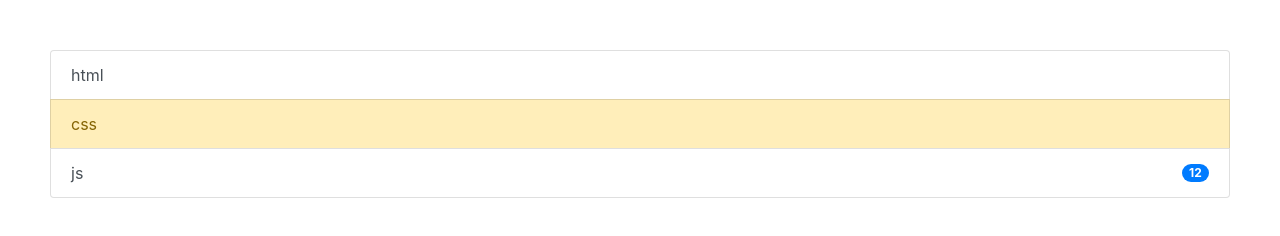
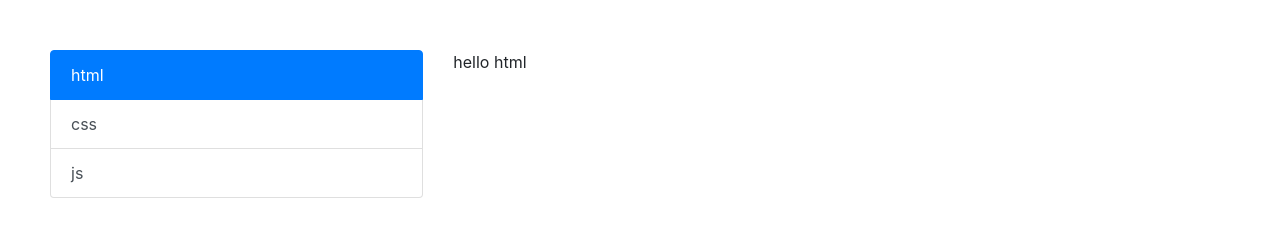
Before and after one commit to dustin0918/bootstrap, a website: page index.html in a window 1280 px wide. Drawn offline with nearby package versions, Linux system fonts and the light colour scheme.

Commit message:
list group 2

```diff
--- a/index.html
+++ b/index.html
@@ -14,12 +14,25 @@
 </head>
 <body>
 <div class="component demo">
-  <div class="list-group">
-    <a href="#" class="list-group-item list-group-item-action">html</a >
-    <a href="#" class="list-group-item list-group-item-warning">css</a >
-    <a href="#" class="list-group-item list-group-item-action d-flex justify-content-between align-items-center">js
-    <span class="badge badge-primary badge-pill">12</span></a>
+  <div class="row">
+    <div class="col-4">
+      <div class="list-group">
+        <a data-toggle="list" href="#html-content" class="list-group-item list-group-item-action active">html</a >
+        <a data-toggle="list" href="#css-content" class="list-group-item list-group-item-action">css</a >
+        <a data-toggle="list" href="#js-content" class="list-group-item list-group-item-action">js</a>
+      </div>
+      </div>
+      <div class="col-8">
+        <div class="tab-content">
+          <div class="tab-pane fade show active" id="html-content">hello html</div>
+          <div class="tab-pane fade" id="css-content">hello css</div>
+          <div class="tab-pane fade" id="js-content">hello js</div>
+        </div>
+
+
+    </div>
   </div>
+
 
 </div>
 
```
